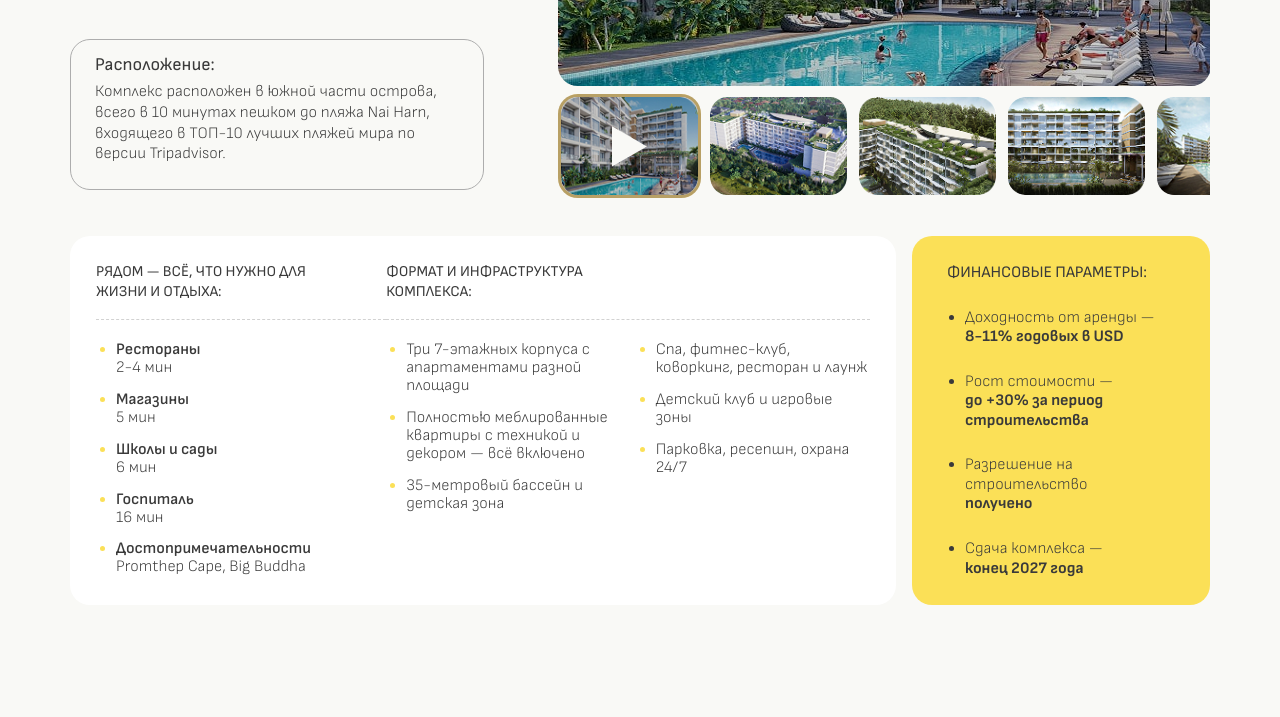
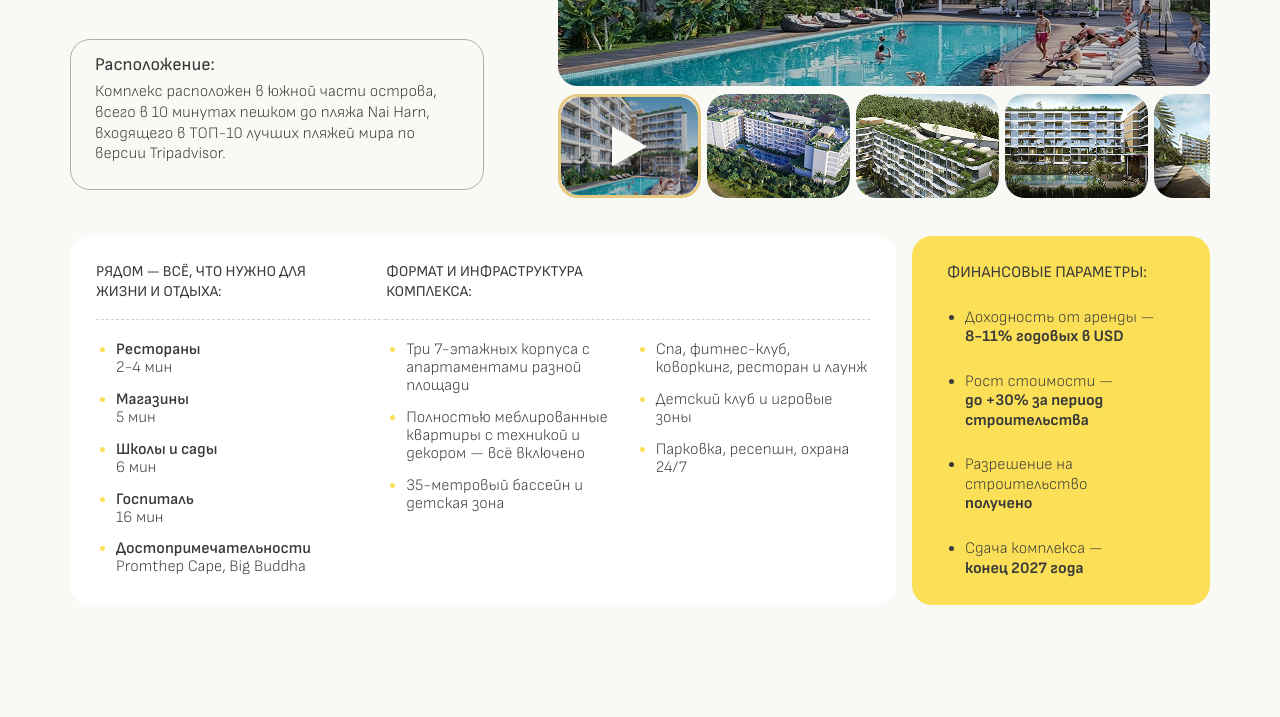
Before and after one commit to oleg1kravchenko/InDreams, a plain HTML site: page index.html in a window 1280 px wide. Shown: the part 3604-4321 px from the top of the page. Drawn offline with nearby package versions, Linux system fonts and the light colour scheme; a web font is replaced by a local one.

Commit message:
Add files via upload

```diff
--- a/css/main.css
+++ b/css/main.css
@@ -521,16 +521,18 @@ form {
 	width: 143px;
 	height: 104px;
 	margin-right: 6px;
-	border-radius: 20px;
+	border-radius: 15px;
 	display: block;
 	cursor: pointer;
 	transition: all 0.3s;
+	overflow: hidden;
+	border-radius: 20px;
 }
 .slider-nav__item img {
-	border: 3px solid transparent;
-}
-.slick-current .slider-nav__item img {
-	border-color: #e6c87e;
+	border-radius: 16px;
+}
+.slick-current .slider-nav__item {
+	border: 3px solid #e6c87e;
 }
 .slider-nav {
 	margin-top: 8px;
--- a/index.html
+++ b/index.html
@@ -501,6 +501,7 @@
 									</div>
 								</div>
 								<div class="col-lg-8">
+									<div class="open-format">Посмотреть аппартамены <img src="img/arrow_simple2.svg" alt="alt"></div>
 									<div class="slider-unit">
 										<div class="slider-for">
 											<div>
@@ -603,6 +604,7 @@
 									</div>
 								</div>
 								<div class="col-lg-8">
+									<div class="open-format">Посмотреть аппартамены <img src="img/arrow_simple2.svg" alt="alt"></div>
 									<div class="slider-unit">
 										<div class="slider-for">
 											<div>
@@ -735,6 +737,7 @@
 									</div>
 								</div>
 								<div class="col-lg-8">
+									<div class="open-format">Посмотреть аппартамены <img src="img/arrow_simple2.svg" alt="alt"></div>
 									<div class="slider-unit">
 										<div class="slider-for">
 											<div>
@@ -877,7 +880,7 @@
 									</div>
 								</div>
 								<div class="col-lg-8">
-									<div class="open-format">Посмотреть аппартамены <img src="img/arrow_simple2.svg" alt=""></div>
+									<div class="open-format">Посмотреть аппартамены <img src="img/arrow_simple2.svg" alt="alt"></div>
 									<div class="slider-unit">
 										<div class="slider-for">
 											<div>
```
